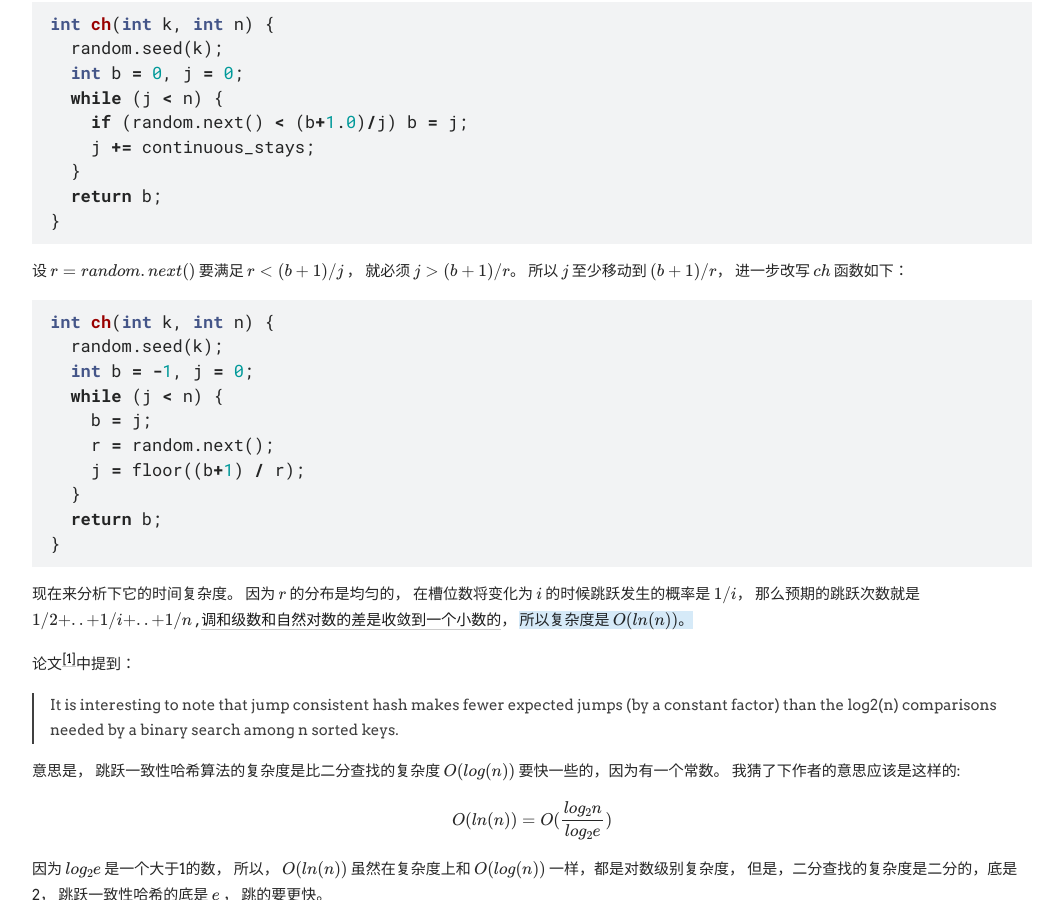
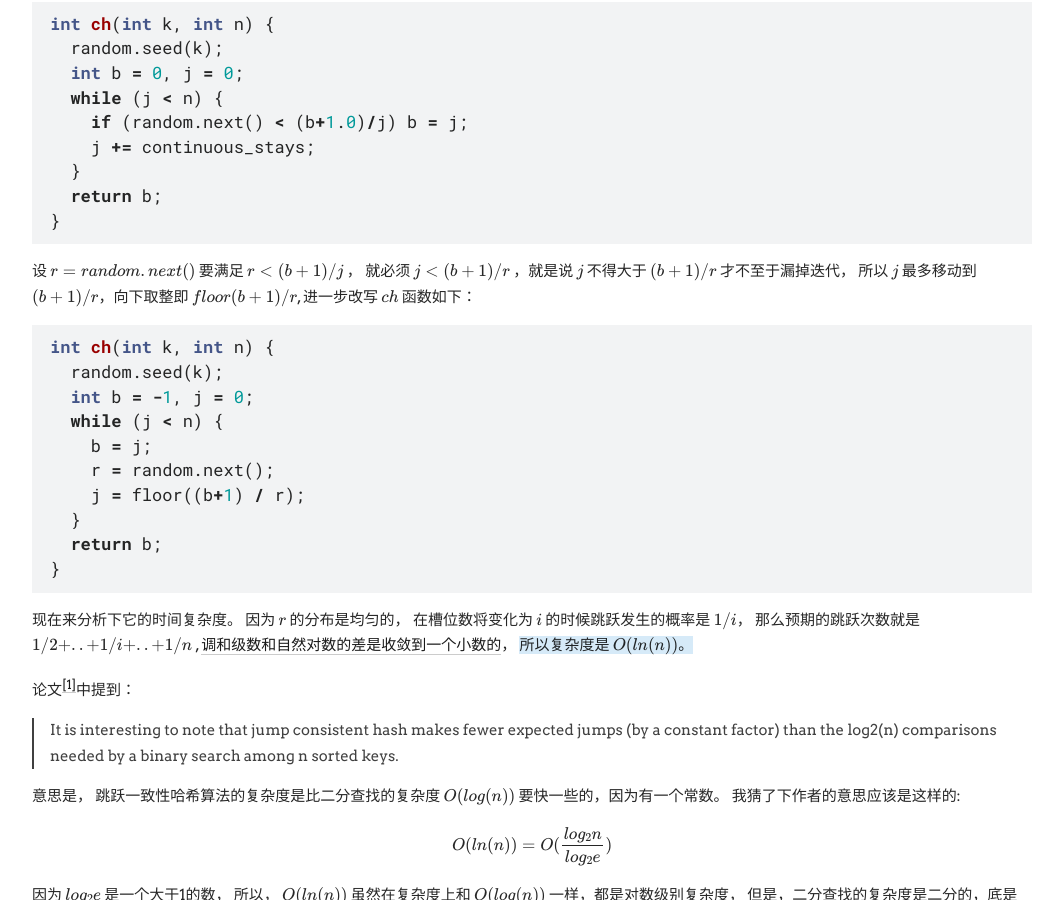
Before and after one commit to gfphoto/writings.sh, a Jekyll site: the page built from _posts/2019-08-31-consistent-hashing-algorithms-part-3-jump-consistent-hash.md, in a window 1280 px wide and 900 px high, scrolled down 4140 px. Shown: the whole window, without its empty margins (108-1171 px from the left). Built offline with Jekyll 4.4.1, drawn with Linux system fonts in a browser that asks for light colours; some web fonts are replaced; formulas are drawn with MathJax 3; comment, search, counter and statistics services are not loaded.

Commit message:
勘误: close https://github.com/hit9/writings.sh/issues/26

````diff
--- a/_posts/2019-08-31-consistent-hashing-algorithms-part-3-jump-consistent-hash.md
+++ b/_posts/2019-08-31-consistent-hashing-algorithms-part-3-jump-consistent-hash.md
@@ -154,8 +154,9 @@ int ch(int k, int n) {
 ```
 
 设 $r = random.next()$
-要满足 $r < (b+1)/j$ ， 就必须 $j > (b+1) / r$。
-所以 $j$ 至少移动到 $(b+1) /r$， 进一步改写 $ch$ 函数如下：
+要满足 $r < (b+1)/j$ ， 就必须 $j < (b+1) / r$ ，就是说 $j$ 不得大于 $(b+1) / r$ 才不至于漏掉迭代，
+所以 $j$ 最多移动到 $(b+1) /r$，向下取整即 $floor(b+1)/r$,
+进一步改写 $ch$ 函数如下：
 
 ```c
 int ch(int k, int n) {
````
